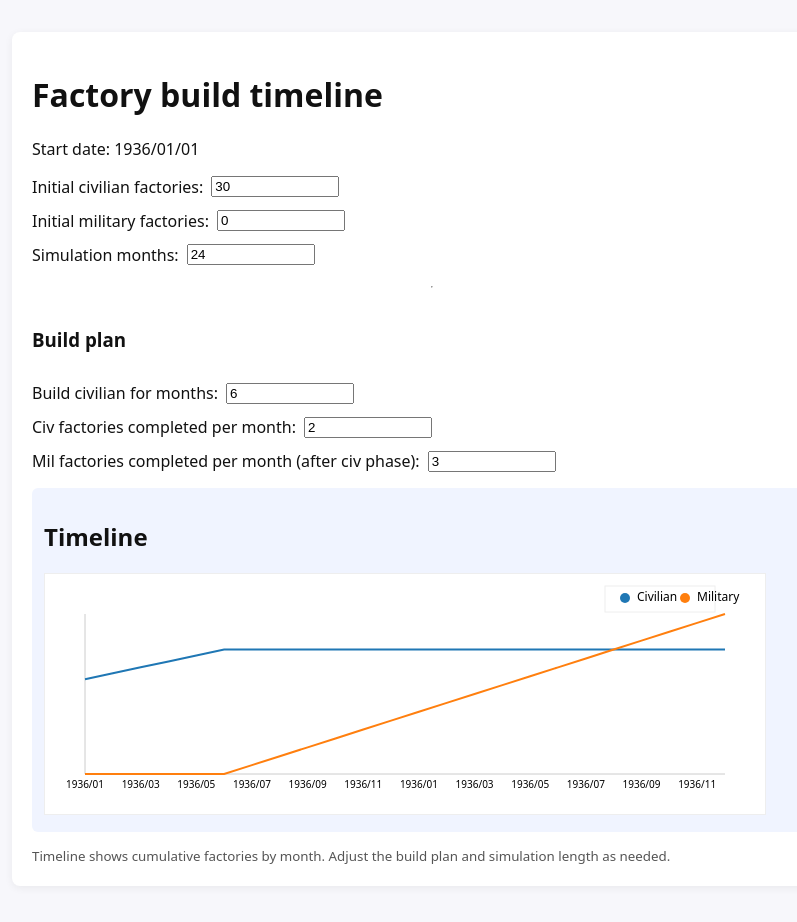
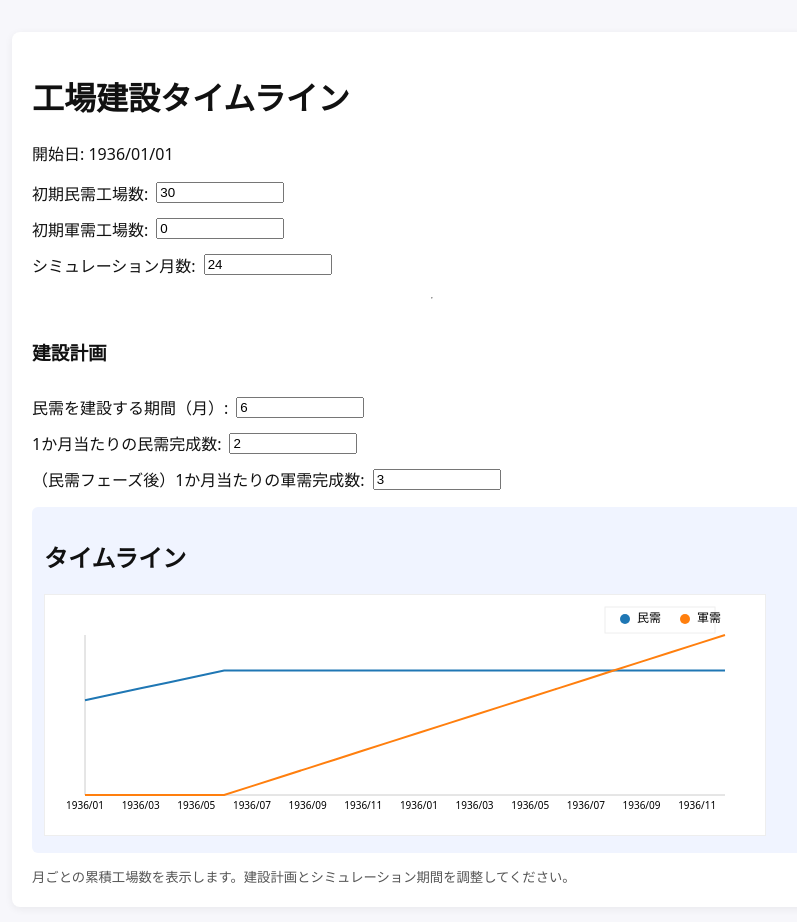
Before and after one commit to riff0717/ib-simulator, a React (Vite) app in the folder frontend/: page / in a window 1280 px wide. Shown: the top 922 px of the page, without its empty margins (208-1005 px from the left). Built offline with nearby package versions, Linux system fonts and the light colour scheme; the HTML template or start-up script is replaced by a standard one.

Commit message:
Translate simulator UI to Japanese

```diff
--- a/frontend/src/App.jsx
+++ b/frontend/src/App.jsx
@@ -20,7 +20,7 @@ export default function App() {
   const [initialMil, setInitialMil] = useState(0)
   const [months, setMonths] = useState(24)
 
-  // Build plan: build civilian factories for civMonths, then build military
+  // 建設計画: まず民需を建て、その後軍需を建てる
   const [civBuildMonths, setCivBuildMonths] = useState(6)
   const [civPerMonth, setCivPerMonth] = useState(2)
   const [milPerMonth, setMilPerMonth] = useState(3)
@@ -30,7 +30,7 @@ export default function App() {
     let civ = initialCiv
     let mil = initialMil
     for (let i = 0; i < months; i++) {
-      // month i: if within civBuildMonths, add civilian builds, else military builds
+      // i 月目: civBuildMonths の間は民需、そうでなければ軍需を増やす
       if (i < civBuildMonths) civ += civPerMonth
       else mil += milPerMonth
       out.push({
@@ -43,7 +43,7 @@ export default function App() {
     return out
   }, [initialCiv, initialMil, months, civBuildMonths, civPerMonth, milPerMonth])
 
-  // Simple SVG line chart
+  // 簡易 SVG ラインチャート
   const Chart = ({data}) => {
     const w = Math.max(600, data.length * 30)
     const h = 240
@@ -54,51 +54,51 @@ export default function App() {
     const linePath = arr => arr.map((d,i)=>`${i===0? 'M':'L'} ${sx(i)} ${sy(d)}`).join(' ')
     return (
       <svg width={w} height={h} style={{background:'#fff',border:'1px solid #eee'}}>
-        {/* axes */}
+        {/* 軸 */}
         <line x1={pad} y1={h-pad} x2={w-pad} y2={h-pad} stroke="#ccc" />
         <line x1={pad} y1={pad} x2={pad} y2={h-pad} stroke="#ccc" />
-        {/* civ line */}
+        {/* 民需ライン */}
         <path d={linePath(data.map(d=>d.civ))} fill="none" stroke="#1f77b4" strokeWidth={2} />
-        {/* mil line */}
+        {/* 軍需ライン */}
         <path d={linePath(data.map(d=>d.mil))} fill="none" stroke="#ff7f0e" strokeWidth={2} />
-        {/* labels */}
+        {/* x軸ラベル */}
         {data.map((d,i)=> (
           i%Math.ceil(data.length/12||1)===0 && <text key={i} x={sx(i)} y={h-pad+14} fontSize={10} textAnchor="middle">{d.label}</text>
         ))}
-        {/* legend */}
+        {/* 凡例 */}
         <rect x={w-pad-120} y={pad-28} width={110} height={26} fill="#fff" stroke="#eee" />
         <circle cx={w-pad-100} cy={pad-16} r={5} fill="#1f77b4" />
-        <text x={w-pad-88} y={pad-13} fontSize={12}>Civilian</text>
+        <text x={w-pad-88} y={pad-13} fontSize={12}>民需</text>
         <circle cx={w-pad-40} cy={pad-16} r={5} fill="#ff7f0e" />
-        <text x={w-pad-28} y={pad-13} fontSize={12}>Military</text>
+        <text x={w-pad-28} y={pad-13} fontSize={12}>軍需</text>
       </svg>
     )
   }
 
   return (
     <div className="container">
-      <h1>Factory build timeline</h1>
-      <p>Start date: {startYear}/{String(startMonth).padStart(2,'0')}/01</p>
+      <h1>工場建設タイムライン</h1>
+      <p>開始日: {startYear}/{String(startMonth).padStart(2,'0')}/01</p>
 
       <div className="controls">
-        <label>Initial civilian factories: <input type="number" value={initialCiv} min="0" onChange={e=>setInitialCiv(Number(e.target.value))} /></label>
-        <label>Initial military factories: <input type="number" value={initialMil} min="0" onChange={e=>setInitialMil(Number(e.target.value))} /></label>
-        <label>Simulation months: <input type="number" value={months} min="1" onChange={e=>setMonths(Number(e.target.value))} /></label>
+        <label>初期民需工場数: <input type="number" value={initialCiv} min="0" onChange={e=>setInitialCiv(Number(e.target.value))} /></label>
+        <label>初期軍需工場数: <input type="number" value={initialMil} min="0" onChange={e=>setInitialMil(Number(e.target.value))} /></label>
+        <label>シミュレーション月数: <input type="number" value={months} min="1" onChange={e=>setMonths(Number(e.target.value))} /></label>
 
         <hr />
-        <h3>Build plan</h3>
-        <label>Build civilian for months: <input type="number" value={civBuildMonths} min="0" onChange={e=>setCivBuildMonths(Number(e.target.value))} /></label>
-        <label>Civ factories completed per month: <input type="number" value={civPerMonth} min="0" step="0.1" onChange={e=>setCivPerMonth(Number(e.target.value))} /></label>
-        <label>Mil factories completed per month (after civ phase): <input type="number" value={milPerMonth} min="0" step="0.1" onChange={e=>setMilPerMonth(Number(e.target.value))} /></label>
+        <h3>建設計画</h3>
+        <label>民需を建設する期間（月）: <input type="number" value={civBuildMonths} min="0" onChange={e=>setCivBuildMonths(Number(e.target.value))} /></label>
+        <label>1か月当たりの民需完成数: <input type="number" value={civPerMonth} min="0" step="0.1" onChange={e=>setCivPerMonth(Number(e.target.value))} /></label>
+        <label>（民需フェーズ後）1か月当たりの軍需完成数: <input type="number" value={milPerMonth} min="0" step="0.1" onChange={e=>setMilPerMonth(Number(e.target.value))} /></label>
       </div>
 
       <div className="results">
-        <h2>Timeline</h2>
+        <h2>タイムライン</h2>
         <Chart data={data} />
       </div>
 
       <footer>
-        <small>Timeline shows cumulative factories by month. Adjust the build plan and simulation length as needed.</small>
+        <small>月ごとの累積工場数を表示します。建設計画とシミュレーション期間を調整してください。</small>
       </footer>
     </div>
   )
```
